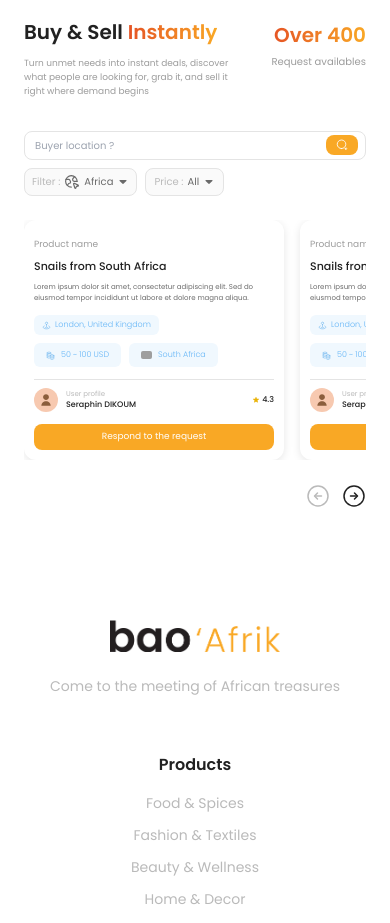
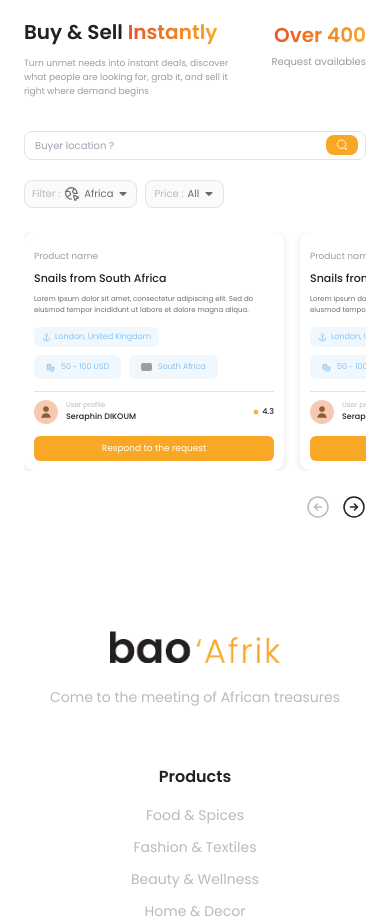
Before and after one commit to Bao-Technologies-and-Travels/BaoAfrik, a React (Create React App) app: page / in a window 390 px wide. Shown: the part 3260-4183 px from the top of the page. Built offline with nearby package versions, Linux system fonts and the light colour scheme; grey boxes are pictures that could not be loaded; the HTML template or start-up script is replaced by a standard one.

Commit message:
Update Home component styles for improved mobile layout and visual consistency. Adjust flex properties for filter bar, refine divider thickness, and enhance button styling with border radius for better user experience.

```diff
--- a/src/pages/Home.tsx
+++ b/src/pages/Home.tsx
@@ -2508,7 +2508,7 @@ const Home: React.FC = () => {
           </div>
 
           {/* Filter Bar Section */}
-          <div className={window.innerWidth < 640 ? "flex flex-col gap-2 mb-6 mt-8" : "flex items-center gap-4 mb-8 mt-20"}>
+          <div className={window.innerWidth < 640 ? "flex flex-col gap-5 mb-6 mt-8" : "flex items-center gap-4 mb-8 mt-20"}>
             {/* Buyer Location Search Bar - Top on Mobile */}
             <div style={{ width: window.innerWidth < 640 ? '100%' : '380px', marginLeft: window.innerWidth < 640 ? '0' : 'auto', order: window.innerWidth < 640 ? 1 : 3 }}>
               <div className="relative flex items-center">
@@ -2783,7 +2783,7 @@ const Home: React.FC = () => {
                   {window.innerWidth < 640 && (
                     <>
                       {/* Gray Divider */}
-                      <div style={{ width: '100%', height: '1px', backgroundColor: '#E4E4E4', marginBottom: '8px' }}></div>
+                      <div style={{ width: '100%', height: '0.5px', backgroundColor: '#E4E4E4', marginBottom: '8px' }}></div>
 
                       <div className="flex items-center justify-between">
                         {/* Left: Avatar and User Info */}
@@ -2831,12 +2831,13 @@ const Home: React.FC = () => {
                   {/* Respond to the request button - Mobile only */}
                   {window.innerWidth < 640 && (
                     <button
-                      className="w-full mt-3 rounded-lg text-white"
+                      className="w-full mt-3 text-white"
                       style={{
                         backgroundColor: '#F9A825',
                         fontWeight: 'normal',
                         fontSize: '9px',
-                        padding: '6px 10px'
+                        padding: '6px 10px',
+                        borderRadius: '6px'
                       }}
                     >
                       Respond to the request
```
